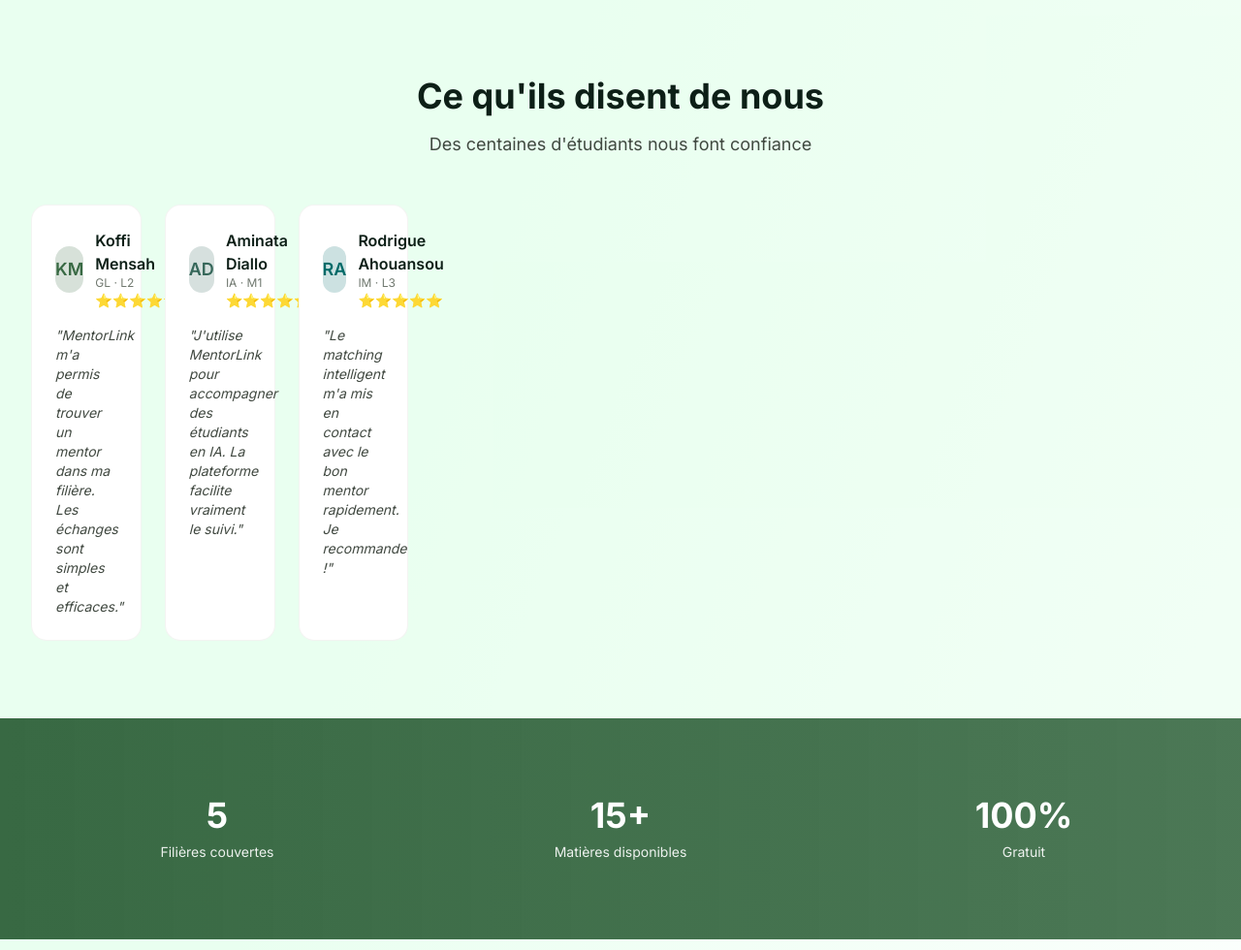
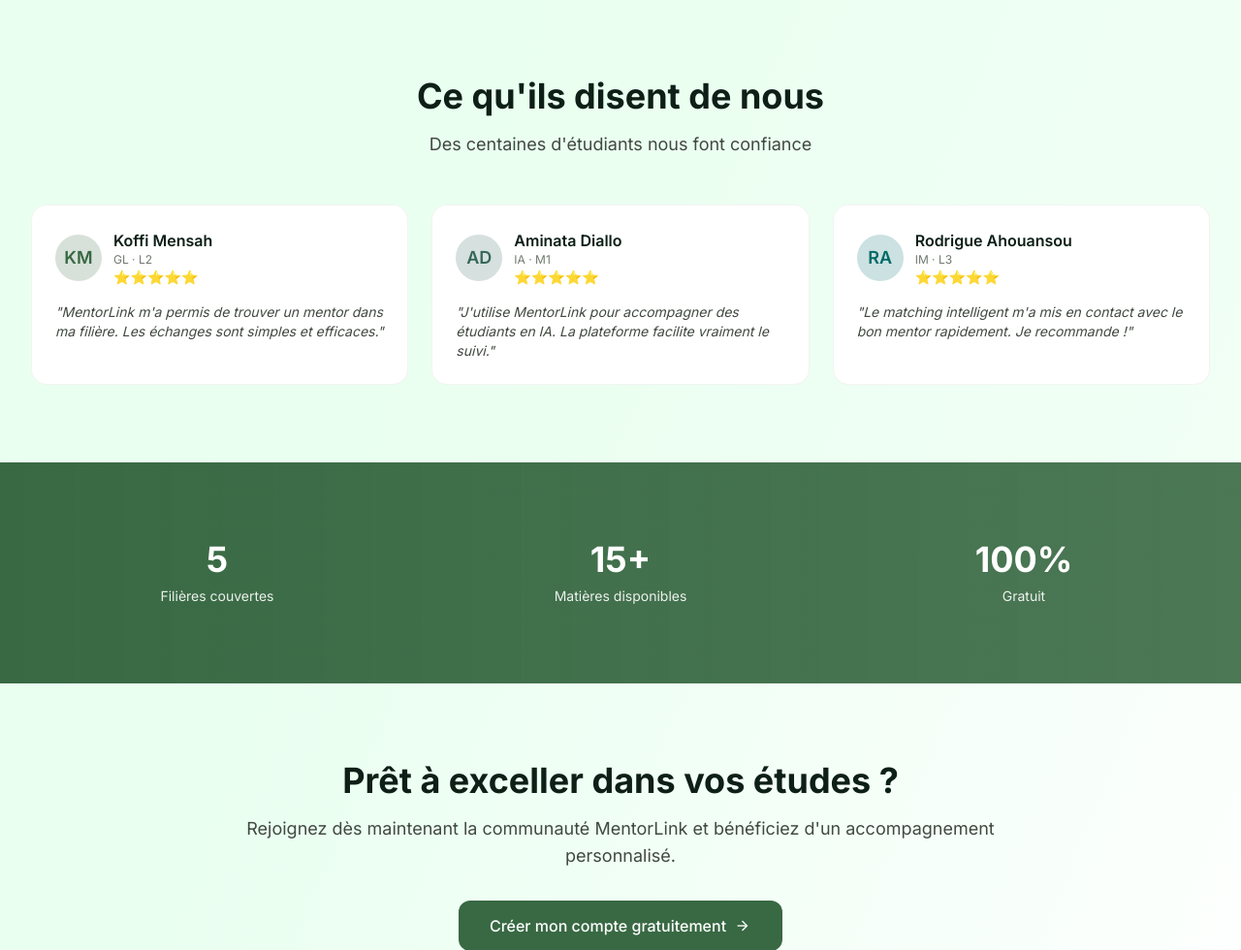
Before and after one commit to Xilandhs/PIL1_2526_19_Final, a Django app: page / in a window 1280 px wide. Shown: the part 1763-2743 px from the top of the page at 97% size. Run offline with Django 5.2, Linux system fonts and the light colour scheme; some libraries are stand-ins or nearby versions.

Commit message:
correction temoignage

```diff
--- a/templates/pages/index.html
+++ b/templates/pages/index.html
@@ -300,6 +300,7 @@
 </section>
 
 <!-- Section Témoignages -->
+<!-- Section Témoignages -->
 <section id="testimonials" class="py-20 bg-surface/50">
     <div class="max-w-7xl mx-auto px-4 sm:px-6 lg:px-8">
         <div class="text-center mb-12">
@@ -312,7 +313,6 @@
         </div>
 
         <div class="grid grid-cols-1 md:grid-cols-3 gap-6">
-            <div class="grid grid-cols-1 md:grid-cols-3 gap-6">
             <div class="testimonial-card bg-white rounded-2xl p-6 border border-outline-variant/20">
                 <div class="flex items-center gap-3 mb-4">
                     <div class="w-12 h-12 rounded-full bg-primary/20 flex items-center justify-center">
```
